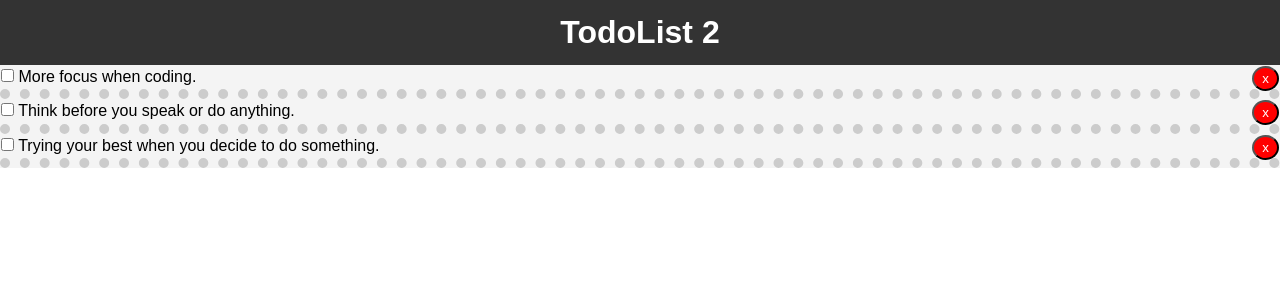
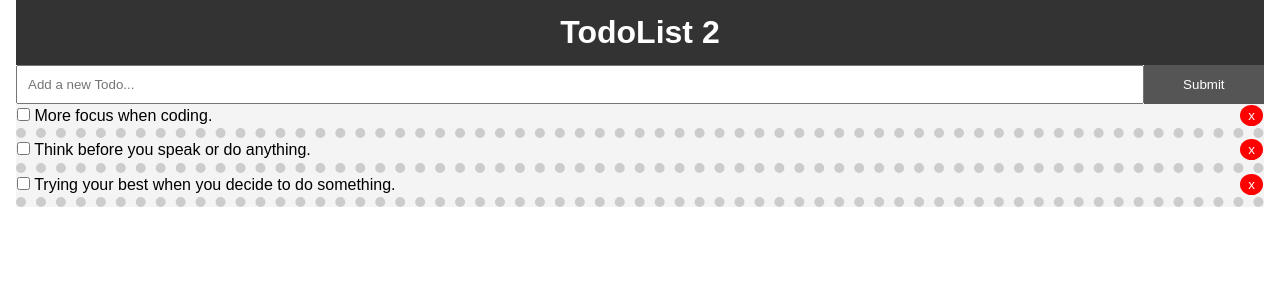
Before and after one commit to CodeLyoko2610/react-todo-app-02, a React (Create React App) app: page / in a window 1280 px wide. Shown: the top 300 px of the page. Built offline with nearby package versions, Linux system fonts and the light colour scheme.

Commit message:
Create AddTodo Component and add css.

```diff
--- a/src/App.css
+++ b/src/App.css
@@ -13,3 +13,20 @@
   color: #333;
   text-decoration: none;
 }
+
+.container {
+  padding: 0 1rem;
+}
+
+.btn {
+  background: #555;
+  color: #fff;
+  cursor: pointer;
+  padding: 7px 5px;
+  border: none;
+  display: inline-block;
+}
+
+.btn:hover {
+  background: #666;
+}
--- a/src/App.js
+++ b/src/App.js
@@ -4,6 +4,7 @@
 //Import components
 import Todos from './components/Todos';
 import Header from './components/layouts/Header';
+import AddTodo from './components/layouts/AddTodo';
 
 export default class App extends React.Component {
   state = {
@@ -48,14 +49,17 @@
 
   render() {
     return (
-      <div>
+      <div className='App'>
+        <div className='container'>
           <Header />
+          <AddTodo />
           <Todos
             todos={this.state.todos}
             markComplete={this.markComplete}
             delTodo={this.delTodo}
           />
         </div>
+      </div>
     );
   }
 }
--- a/src/components/TodoItem.js
+++ b/src/components/TodoItem.js
@@ -42,5 +42,6 @@
   borderRadius: '50%',
   padding: '3px 8px',
   float: 'right',
-  cursor: 'pointer'
+  cursor: 'pointer',
+  border: 'none'
 };
--- /dev/null
+++ b/src/components/layouts/AddTodo.js
@@ -0,0 +1,22 @@
+import React from 'react';
+
+export default class AddTodo extends React.Component {
+  render() {
+    return (
+      <form style={{ display: 'flex' }}>
+        <input
+          type='text'
+          name='title'
+          placeholder='Add a new Todo...'
+          style={{ flex: '10', padding: '10px' }}
+        />
+        <input
+          type='submit'
+          name='Submit'
+          style={{ flex: '1' }}
+          className='btn'
+        />
+      </form>
+    );
+  }
+}
```
Lines whose indentation alone changed are shown as unchanged.
